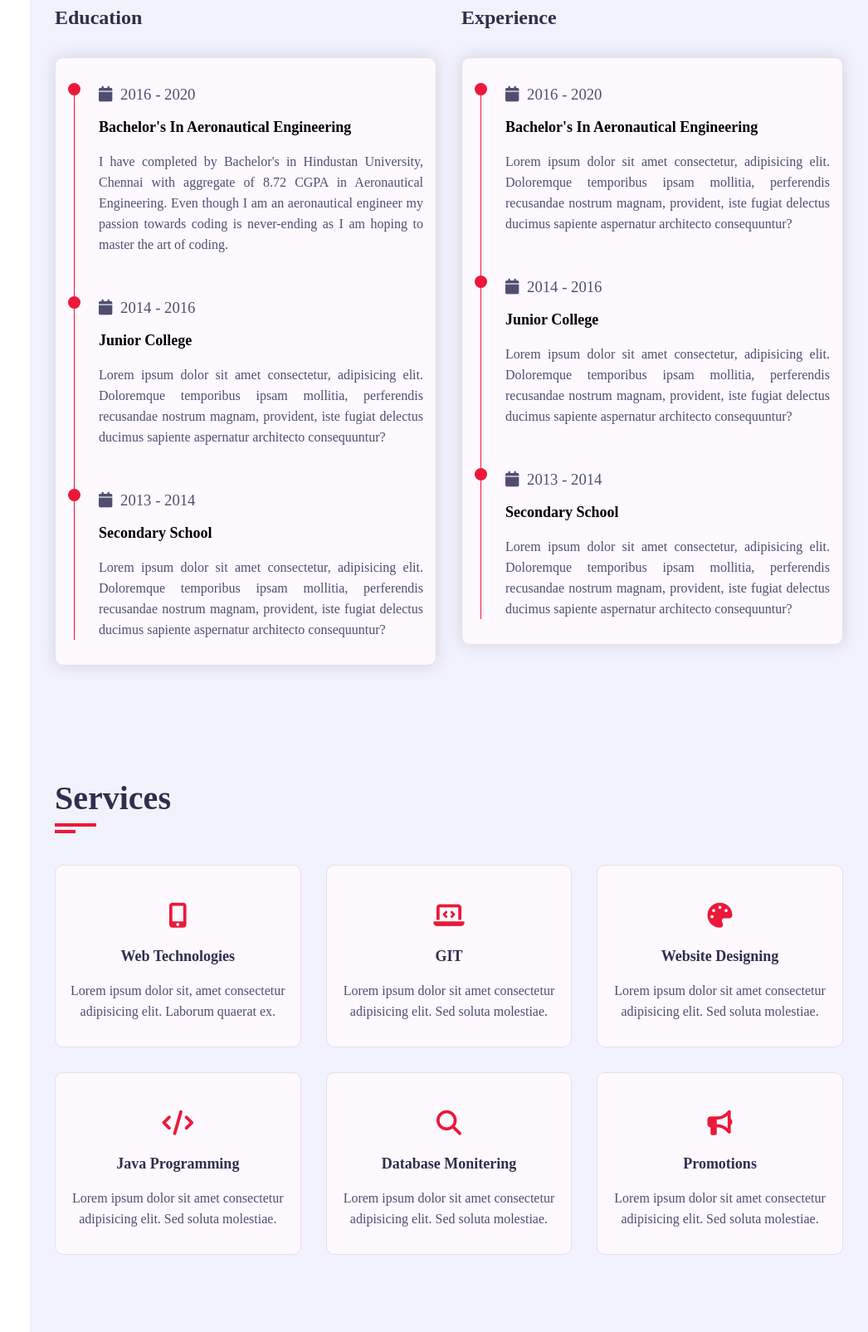
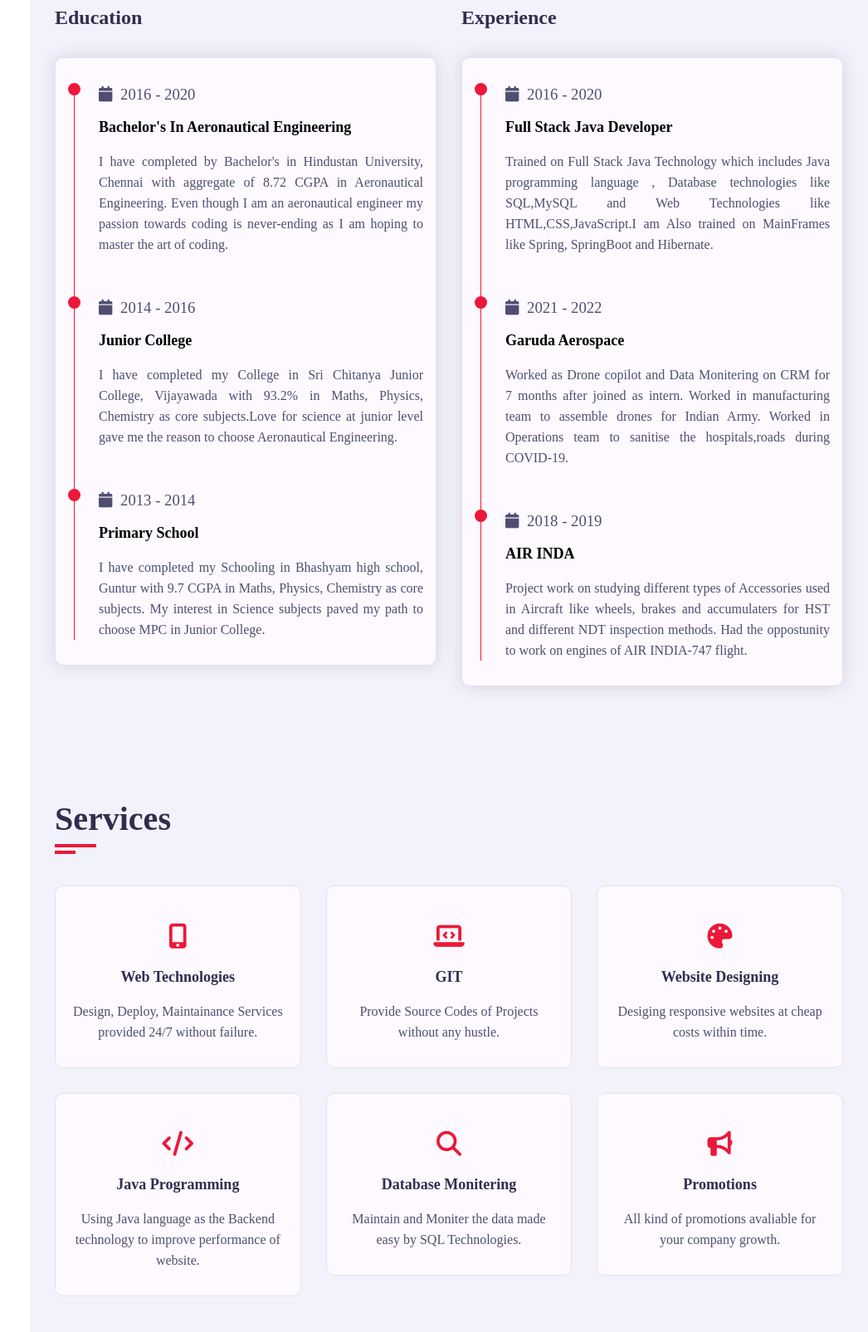
Before and after one commit to KRISHNA-VAMSI-VADLAMUDI/Vamsi_Portfolio, a plain HTML site: page index.html in a window 1280 px wide. Shown: the part 1455-3060 px from the top of the page at 83% size, without its empty margins (234-1280 px from the left). Drawn offline with Linux system fonts and the light colour scheme; a web font is replaced by a local one.

Commit message:
Update index.html
Added more certifications

```diff
--- a/index.html
+++ b/index.html
@@ -167,7 +167,7 @@
                                                 </h3>
                                                 <h4 class="timeline-title">Junior College</h4>
                                                 <p class="timeline-text">
-                                                    Lorem ipsum dolor sit amet consectetur, adipisicing elit. Doloremque temporibus ipsam mollitia, perferendis recusandae nostrum magnam, provident, iste fugiat delectus ducimus sapiente aspernatur architecto consequuntur?
+                                                    I have completed my College in Sri Chitanya Junior College, Vijayawada with 93.2% in Maths, Physics, Chemistry as core subjects.Love for science at junior level gave me the reason to choose Aeronautical Engineering.
                                                 </p>
                                             </div>
                                             <!-- timeline item -->
@@ -176,9 +176,9 @@
                                                 <h3 class="timeline-date">
                                                     <i class="fa fa-calendar"></i> 2013 - 2014
                                                 </h3>
-                                                <h4 class="timeline-title">Secondary School</h4>
+                                                <h4 class="timeline-title">Primary School</h4>
                                                 <p class="timeline-text">
-                                                    Lorem ipsum dolor sit amet consectetur, adipisicing elit. Doloremque temporibus ipsam mollitia, perferendis recusandae nostrum magnam, provident, iste fugiat delectus ducimus sapiente aspernatur architecto consequuntur?
+                                                    I have completed my Schooling in Bhashyam high school, Guntur with 9.7 CGPA in Maths, Physics, Chemistry as core subjects. My interest in Science subjects paved my path to choose MPC in Junior College.
                                                 </p>
                                             </div>
                                         </div>
@@ -197,31 +197,31 @@
                                                 <h3 class="timeline-date">
                                                     <i class="fa fa-calendar"></i> 2016 - 2020
                                                 </h3>
-                                                <h4 class="timeline-title">Bachelor's in Aeronautical Engineering</h4>
+                                                <h4 class="timeline-title">Full Stack Java Developer</h4>
                                                 <p class="timeline-text">
-                                                    Lorem ipsum dolor sit amet consectetur, adipisicing elit. Doloremque temporibus ipsam mollitia, perferendis recusandae nostrum magnam, provident, iste fugiat delectus ducimus sapiente aspernatur architecto consequuntur?
+                                                    Trained on Full Stack Java Technology which includes Java programming language , Database technologies like SQL,MySQL and Web Technologies like HTML,CSS,JavaScript.I am Also trained  on MainFrames like Spring, SpringBoot and Hibernate.
                                                 </p>
                                             </div>
                                             <!-- timeline item -->
                                             <div class="timeline-item">
                                                 <div class="circle-dot"></div>
                                                 <h3 class="timeline-date">
-                                                    <i class="fa fa-calendar"></i> 2014 - 2016
+                                                    <i class="fa fa-calendar"></i> 2021 - 2022
                                                 </h3>
-                                                <h4 class="timeline-title">Junior College</h4>
+                                                <h4 class="timeline-title">Garuda Aerospace</h4>
                                                 <p class="timeline-text">
-                                                    Lorem ipsum dolor sit amet consectetur, adipisicing elit. Doloremque temporibus ipsam mollitia, perferendis recusandae nostrum magnam, provident, iste fugiat delectus ducimus sapiente aspernatur architecto consequuntur?
+                                                    Worked as Drone copilot and Data Monitering on CRM for 7 months after joined as intern. Worked in manufacturing team to  assemble drones for Indian Army. Worked in Operations team to sanitise the hospitals,roads during COVID-19.
                                                 </p>
                                             </div>
                                             <!-- timeline item -->
                                             <div class="timeline-item">
                                                 <div class="circle-dot"></div>
                                                 <h3 class="timeline-date">
-                                                    <i class="fa fa-calendar"></i> 2013 - 2014
+                                                    <i class="fa fa-calendar"></i> 2018 - 2019
                                                 </h3>
-                                                <h4 class="timeline-title">Secondary School</h4>
+                                                <h4 class="timeline-title">AIR INDA</h4>
                                                 <p class="timeline-text">
-                                                    Lorem ipsum dolor sit amet consectetur, adipisicing elit. Doloremque temporibus ipsam mollitia, perferendis recusandae nostrum magnam, provident, iste fugiat delectus ducimus sapiente aspernatur architecto consequuntur?
+                                                    Project work on studying different types of Accessories used in Aircraft like wheels, brakes and accumulaters for HST and different NDT inspection methods. Had the oppostunity to work on engines of AIR INDIA-747 flight.
                                                 </p>
                                             </div>
                                         </div>
@@ -251,7 +251,7 @@
                                     <i class="fa fa-mobile-alt"></i>
                                 </div>
                                 <h4>Web Technologies</h4>
-                                <p>Lorem ipsum dolor sit, amet consectetur adipisicing elit. Laborum quaerat ex.
+                                <p>Design, Deploy, Maintainance Services provided 24/7 without failure.
                                 </p>
                             </div>
                         </div>
@@ -262,8 +262,8 @@
                                 <div class="icon">
                                     <i class="fa fa-laptop-code"></i>
                                 </div>
-                                <h4>GIT </h4>
-                                <p>Lorem ipsum dolor sit amet consectetur adipisicing elit. Sed soluta molestiae.</p>
+                                <h4>GIT</h4>
+                                <p>Provide Source Codes of Projects without any hustle.</p>
                             </div>
                         </div>
                         <!-- service item ends -->
@@ -274,7 +274,7 @@
                                     <i class="fa fa-palette"></i>
                                 </div>
                                 <h4>Website Designing</h4>
-                                <p>Lorem ipsum dolor sit amet consectetur adipisicing elit. Sed soluta molestiae.</p>
+                                <p>Desiging responsive websites at cheap costs within time.</p>
                             </div>
                         </div>
                         <!-- service item ends -->
@@ -285,7 +285,7 @@
                                     <i class="fa fa-code"></i>
                                 </div>
                                 <h4>Java Programming</h4>
-                                <p>Lorem ipsum dolor sit amet consectetur adipisicing elit. Sed soluta molestiae.</p>
+                                <p>Using Java language as the Backend technology to improve performance of website.</p>
                             </div>
                         </div>
                         <!-- service item ends -->
@@ -296,7 +296,7 @@
                                         <i class="fa fa-search"></i>
                                     </div>
                                     <h4>Database Monitering</h4>
-                                    <p>Lorem ipsum dolor sit amet consectetur adipisicing elit. Sed soluta molestiae.</p>
+                                    <p>Maintain and Moniter the data made easy by SQL Technologies.</p>
                                 </div>
                             </div>
                          <!-- service item ends -->
@@ -307,7 +307,7 @@
                                         <i class="fa fa-bullhorn"></i>
                                     </div>
                                     <h4>Promotions</h4>
-                                    <p>Lorem ipsum dolor sit amet consectetur adipisicing elit. Sed soluta molestiae.</p>
+                                    <p>All kind of promotions avaliable for your company growth.</p>
                                 </div>
                             </div>
                         <!-- service item ends -->
@@ -326,7 +326,7 @@
                     </div>
                     <div class="row">
                         <div class="portfolio-heading padd-15">
-                            <h2>My Last Projects :</h2>
+                            <h2>My Certifications :</h2>
                         </div>
                     </div>
                     <div class="row">
@@ -380,6 +380,34 @@
                             <div class="portfolio-item-inner shadow-dark">
                                 <div class="portfolio-img">
                                     <img src="portfolio-6.png" alt="">
+                                </div>
+                            </div>
+                        </div>
+                        <!-- portfolio-item ends -->
+                        <!-- portfolio-item starts -->
+                        <div class="portfolio-item padd-15">
+                            <div class="portfolio-item-inner shadow-dark">
+                                <div class="portfolio-img">
+                                    <img src="portfolio-7.png" alt="">
+                                </div>
+                            </div>
+                        </div>
+                        <!-- portfolio-item ends -->
+                        <!-- portfolio-item starts -->
+                        <div class="portfolio-item padd-15">
+                            <div class="portfolio-item-inner shadow-dark">
+                                <div class="portfolio-img">
+                                    <img src="portfolio-9.png" alt="">
+                                </div>
+
+                            </div>
+                        </div>
+                        <!-- portfolio-item ends -->
+                        <!-- portfolio-item starts -->
+                        <div class="portfolio-item padd-15">
+                            <div class="portfolio-item-inner shadow-dark">
+                                <div class="portfolio-img">
+                                    <img src="portfolio-8.jpg" alt="">
                                 </div>
                             </div>
                         </div>
@@ -466,7 +494,9 @@
                             </div>
                             <div class="row">
                                 <div class="form-item col-12 padd-15">
-                                    <button type="submit" class="btn">Send Message</button>
+                                    <center>
+                                        <button type="submit" class="btn">Send Message</button>
+                                    </center>
                                 </div>
                             </div>
                         </div>
```
